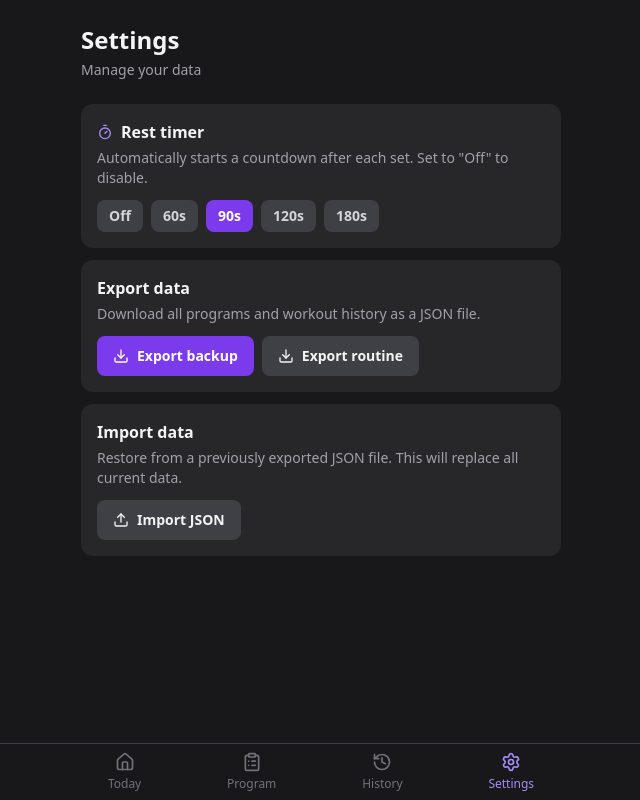
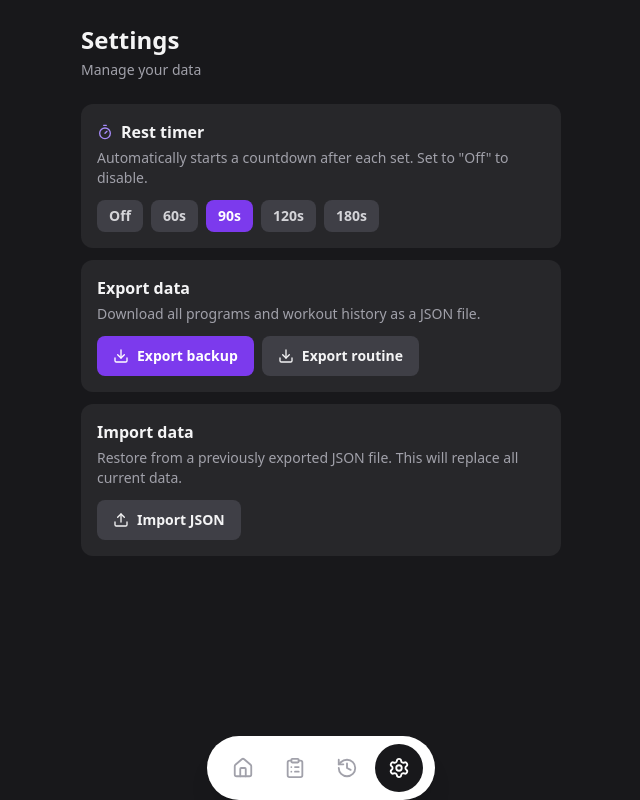
Before and after one commit to ngallion/pushlog-app, a React (Vite) app: page /settings in a window 1280 px wide. Shown: the whole page, without its empty margins (319-959 px from the left). Built offline with nearby package versions, Linux system fonts and the light colour scheme.

Commit message:
restyle bottom nav as floating pill with icon-only tabs

```diff
--- a/src/components/BottomNav.tsx
+++ b/src/components/BottomNav.tsx
@@ -31,26 +31,22 @@ export function BottomNav() {
   }, []);
 
   const navClass = ({ isActive }: { isActive: boolean }) =>
-    `flex flex-col items-center gap-1 text-xs transition-colors ${isActive ? "text-violet-400" : "text-zinc-500 hover:text-zinc-300"}`;
+    `flex items-center justify-center w-12 h-12 rounded-full transition-colors ${isActive ? "bg-zinc-900 text-white" : "text-zinc-400 hover:text-zinc-600"}`;
 
   return (
-    <nav ref={navRef} className="fixed bottom-0 left-0 right-0 bg-zinc-900 border-t border-zinc-700 z-50 pb-safe">
-      <div className="max-w-lg mx-auto flex justify-around py-2">
+    <nav ref={navRef} className="fixed bottom-0 left-0 right-0 z-50 flex justify-center pb-6 pb-safe pointer-events-none">
+      <div className="pointer-events-auto flex items-center gap-1 bg-white rounded-full px-3 py-2 shadow-xl">
         <NavLink to="/" end className={navClass}>
-          <Home size={20} />
-          <span>Today</span>
+          <Home size={22} />
         </NavLink>
         <NavLink to="/program" className={navClass}>
-          <ClipboardList size={20} />
-          <span>Program</span>
+          <ClipboardList size={22} />
         </NavLink>
         <NavLink to="/history" className={navClass}>
-          <History size={20} />
-          <span>History</span>
+          <History size={22} />
         </NavLink>
         <NavLink to="/settings" className={navClass}>
-          <Settings size={20} />
-          <span>Settings</span>
+          <Settings size={22} />
         </NavLink>
       </div>
     </nav>
```
